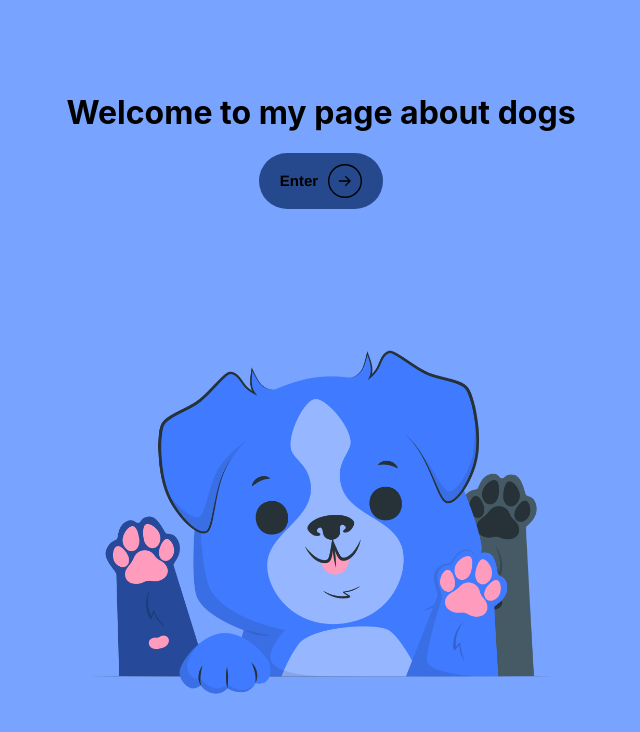
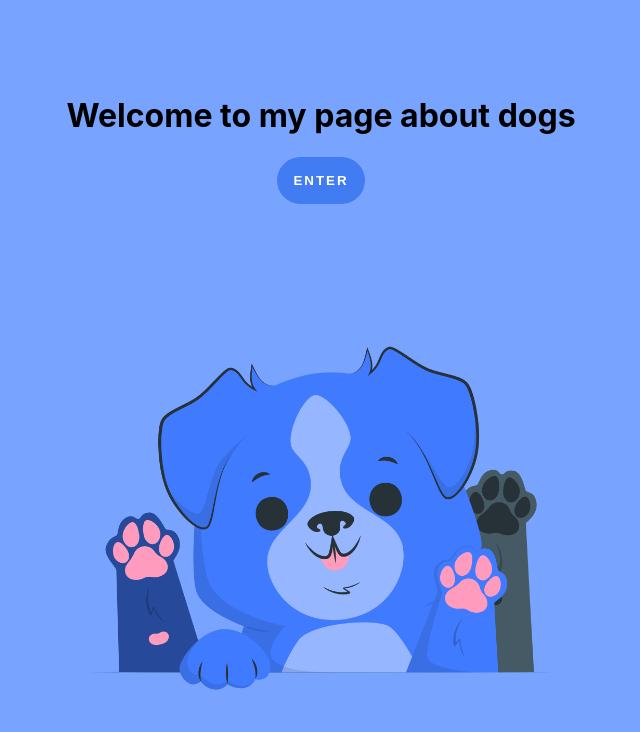
Before and after one commit to ValentinoJerez/ProyectoIntegradorDogs, a React (Vite) app in the folder client/: page / in a window 1280 px wide. Shown: the top 732 px of the page, without its empty margins (319-959 px from the left). Built offline with nearby package versions, Linux system fonts and the light colour scheme.

Commit message:
Cambios en Landing

```diff
--- a/client/src/views/LandingPage/LandingPage.jsx
+++ b/client/src/views/LandingPage/LandingPage.jsx
@@ -15,10 +15,10 @@ function LandingPage(){
     return(
         <div className={style.container}>
             <h1>Welcome to my page about dogs</h1>
-            <button className={style.enter} onClick={enterPage}><span>Enter</span><svg width="34" height="34" viewBox="0 0 74 74" fill="none" xmlns="http://www.w3.org/2000/svg">
-            <circle cx="37" cy="37" r="35.5" stroke="black" stroke-width="3"></circle>
-            <path d="M25 35.5C24.1716 35.5 23.5 36.1716 23.5 37C23.5 37.8284 24.1716 38.5 25 38.5V35.5ZM49.0607 38.0607C49.6464 37.4749 49.6464 36.5251 49.0607 35.9393L39.5147 26.3934C38.9289 25.8076 37.9792 25.8076 37.3934 26.3934C36.8076 26.9792 36.8076 27.9289 37.3934 28.5147L45.8787 37L37.3934 45.4853C36.8076 46.0711 36.8076 47.0208 37.3934 47.6066C37.9792 48.1924 38.9289 48.1924 39.5147 47.6066L49.0607 38.0607ZM25 38.5L48 38.5V35.5L25 35.5V38.5Z" fill="black"></path></svg>
-            </button>
+            <button className={style.btn} onClick={enterPage}><div>ENTER</div><svg xmlns="http://www.w3.org/2000/svg" width="25px" height="25px" viewBox="0 0 24 24" fill="none">
+            <path d="M11.6801 14.62L14.2401 12.06L11.6801 9.5" stroke="white" stroke-width="2" stroke-miterlimit="10" stroke-linecap="round" stroke-linejoin="round"></path>
+            <path d="M4 12.0601H14.17" stroke="white" stroke-width="2" stroke-miterlimit="10" stroke-linecap="round" stroke-linejoin="round"></path>
+            <path d="M12 4C16.42 4 20 7 20 12C20 17 16.42 20 12 20" stroke="white" stroke-width="2" stroke-miterlimit="10" stroke-linecap="round" stroke-linejoin="round"></path></svg></button>
             <img className={style.img} src={Dog} alt="Dog Enter" />
         </div>
     )
--- a/client/src/views/LandingPage/LandingPage.module.css
+++ b/client/src/views/LandingPage/LandingPage.module.css
@@ -7,36 +7,66 @@
 }
 
 /* Button Enter */
-.enter {
-    cursor: pointer;
-    font-weight: 700;
-    font-family: Helvetica,"sans-serif";
-    transition: all .2s;
-    padding: 10px 20px;
-    border-radius: 100px;
-    background: #26488C;
-    border: 1px solid transparent;
+.btn {
+    --color: #417CF2;
+    position: relative;
     display: flex;
+    justify-content: center;
     align-items: center;
-    font-size: 15px;
+    transition: all .5s;
+    border: none;
+    background-color: transparent;
+  }
+
+  .btn div {
+      letter-spacing: 2px;
+      font-weight: bold;
+      background: var(--color);
+      border-radius: 2rem;
+      color: white;
+      padding: 1rem;
+    }
+
+    .btn::before {
+    content: '';
+    z-index: -1;
+    background-color: var(--color);
+    border: 2px solid white;
+    border-radius: 2rem;
+    width: 110%;
+    height: 100%;
+    position: absolute;
+    transform: rotate(10deg);
+    transition: .5s;
+    opacity: 0.2;
 }
 
-.enter:hover {
-    background: #26488C;
+.btn:hover {
+    cursor: pointer;
+    filter: brightness(1.2);
+    transform: scale(1.1);
 }
 
-.enter > svg {
-    width: 34px;
-    margin-left: 10px;
-    transition: transform .3s ease-in-out;
+.btn:hover::before {
+    transform: rotate(0deg);
+    opacity: 1;
 }
 
-.enter:hover svg {
-    transform: translateX(5px);
-  }
+.btn svg {
+    transform: translateX(-200%);
+    transition: .5s;
+    width: 0;
+    opacity: 0;
+}
 
-.enter:active {
-    transform: scale(0.95);
+.btn:hover svg {
+    width: 25px;
+    transform: translateX(0%);
+    opacity: 1;
+}
+
+.btn:active {
+    filter: brightness(1.4);
 }
 
 .img{
```
